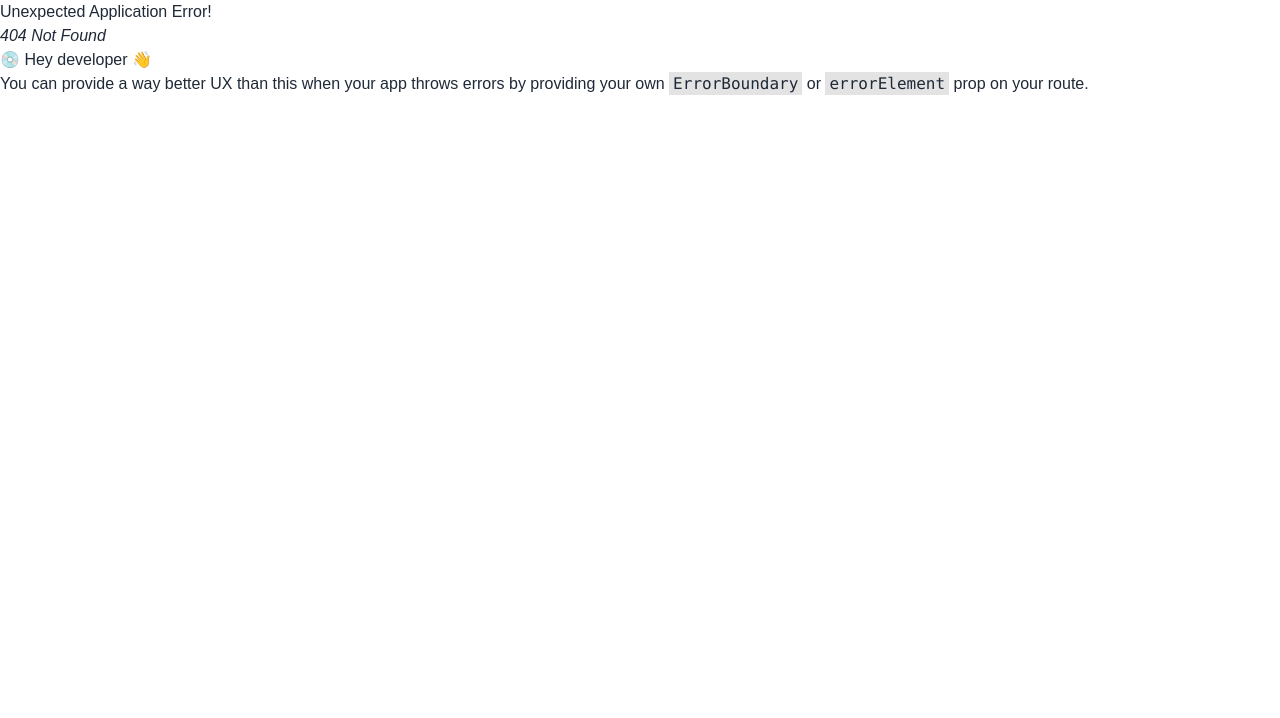
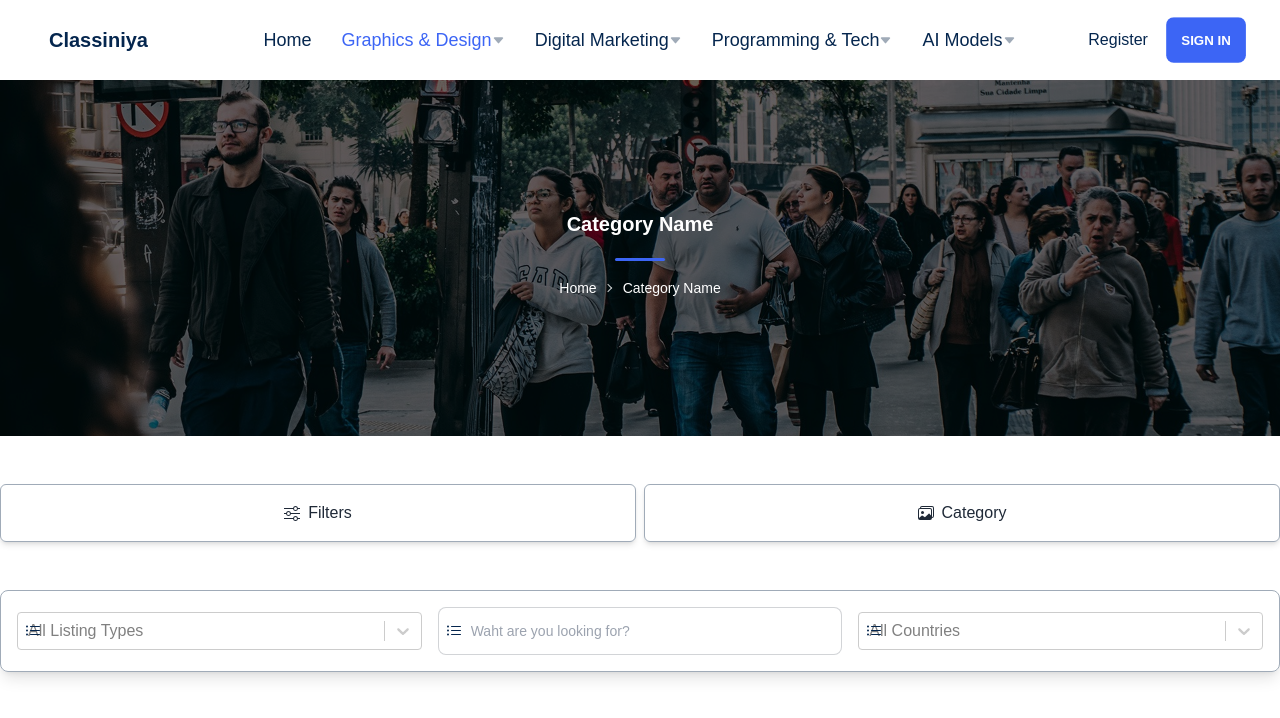
Before and after one commit to ahmmedrasel-dev/classiniya, a React (Create React App) app: page /graphics-design in a window 1280 px wide. Before the commit this address had no page. Shown: the top 718 px of the page. Built offline with nearby package versions, Linux system fonts and the light colour scheme.

Commit message:
update category page

```diff
--- /dev/null
+++ b/src/Pages/Category/Category.js
@@ -0,0 +1,14 @@
+import React from 'react';
+import CategoryFilter from '../../components/CategoryFilter/CategoryFilter';
+import CategoryHead from '../../components/CategoryHead/CategoryHead';
+
+const Category = () => {
+  return (
+    <main>
+      <CategoryHead></CategoryHead>
+      <CategoryFilter></CategoryFilter>
+    </main>
+  );
+};
+
+export default Category;
--- /dev/null
+++ b/src/components/CategoryFilter/CategoryFilter.js
@@ -0,0 +1,50 @@
+import React, { useState } from 'react';
+import { BsImages, BsListUl, BsSliders } from 'react-icons/bs';
+import location from '../SearchBox/selction_option/location';
+import Select from 'react-select';
+import './category_filter.css';
+
+const CategoryFilter = () => {
+  const [isClearable, setisClearable] = useState(true);
+  return (
+    <section className='py-12'>
+      <div className="w-full xl:max-w-screen-xl lg:max-w-screen-lg mx-auto">
+        <div className="flex justify-between gap-2">
+          <div className='shadow-md flex items-center gap-2 w-1/2 border p-4 rounded-md justify-center border-gray cursor-pointer'><span><BsSliders /></span><span>Filters</span></div>
+          <div className='flex items-center gap-2 w-1/2 border p-4 rounded-md justify-center border-gray cursor-pointer shadow-md'><span><BsImages /></span><span>Category</span></div>
+        </div>
+
+        <div className='border p-4 mt-12 rounded-lg border-gray shadow-lg'>
+          <div className='flex justify-between gap-4'>
+            <div className='flex items-center w-full relative'>
+              <span className='mr-2 absolute left-2 z-50'><BsListUl className='text-secondary' /></span>
+              <Select
+                isClearable={isClearable}
+                options={location}
+                placeholder="All Listing Types"
+                className="select-bordered w-full select_allcountries"
+              />
+            </div>
+
+            <div className='flex items-center w-full relative'>
+              <span className='mr-2 absolute left-2'><BsListUl className='text-secondary' /></span>
+              <input className='input input-bordered input-md w-full px-8' type="text" placeholder='Waht are you looking for?' />
+            </div>
+
+            <div className='flex items-center w-full relative'>
+              <span className='mr-2 absolute left-2 z-50'><BsListUl className='text-secondary' /></span>
+              <Select
+                isClearable={isClearable}
+                options={location}
+                placeholder="All Countries"
+                className="select_allcountries select-bordered w-full"
+              />
+            </div>
+          </div>
+        </div>
+      </div>
+    </section>
+  );
+};
+
+export default CategoryFilter;
--- /dev/null
+++ b/src/components/CategoryFilter/category_filter.css
@@ -0,0 +1,3 @@
+.sekect.css-1fdsijx-ValueContainer {
+	padding: 8px 32px;
+}
--- /dev/null
+++ b/src/components/CategoryHead/CategoryHead.js
@@ -0,0 +1,27 @@
+import React from 'react';
+import './category_head.css';
+import bg from '../../assets/images/category_head_bg.jpeg';
+
+const CategoryHead = () => {
+  return (
+    <section className='parallax_section'>
+      <div className='category_bg' style={{ backgroundImage: `url(${bg})` }}>
+        <div className='overlay'></div>
+        <div className='xl:max-w-screen-xl lg:max-w-screen-lg w-full mx-auto'>
+          <div className='text-center'>
+            <h1 className='text-white text-xl font-bold pb-8'>Category Name</h1>
+            <span className='separator py-8'></span>
+            <div className="text-sm breadcrumbs flex justify-center text-white">
+              <ul>
+                <li><a href='/' className='text-white'>Home</a></li>
+                <li><a href='/' className='text-white'>Category Name</a></li>
+              </ul>
+            </div>
+          </div>
+        </div>
+      </div>
+    </section>
+  );
+};
+
+export default CategoryHead;
--- /dev/null
+++ b/src/components/CategoryHead/category_head.css
@@ -0,0 +1,55 @@
+section {
+	position: relative;
+}
+section.parallax-section {
+	padding: 110px 0;
+	overflow: hidden;
+}
+
+.category_bg {
+	position: relative;
+	width: 100%;
+	height: 100%;
+	background-size: cover;
+	background-attachment: scroll;
+	background-position: center;
+	background-repeat: repeat;
+	background-origin: content-box;
+	padding: 130px 0;
+	z-index: 1;
+}
+.overlay {
+	position: absolute;
+	top: 0;
+	left: 0;
+	width: 100%;
+	height: 100%;
+	background: #000;
+	opacity: 0.6;
+	z-index: -1;
+}
+
+.breadcrumbs {
+	z-index: 2;
+}
+
+.breadcrumbs > ul > li + *:before {
+	opacity: 0.8;
+}
+
+.separator {
+	position: relative;
+}
+
+.separator:before {
+	content: "";
+	position: absolute;
+	left: 50%;
+	top: -12px;
+	height: 3px;
+	width: 50px;
+	transform: translateX(-50%);
+	border-radius: 3px;
+	z-index: 2;
+	background-color: var(--primary);
+}
--- a/src/components/Navlinks/Navlinks.js
+++ b/src/components/Navlinks/Navlinks.js
@@ -6,7 +6,7 @@ const Navlinks = () => {
   return (
     <>
       <li className='flex items-center'><NavLink to="/" className="lg:text-sm xl:text-lg text-secondary">Home </NavLink></li>
-      <li className='flex items-center'><NavLink to="/graphics-desing" className="lg:text-sm xl:text-lg text-secondary">Graphics &  Design</NavLink><BsFillCaretDownFill className='text-gray text-[13px]' /></li>
+      <li className='flex items-center'><NavLink to="/graphics-design" className="lg:text-sm xl:text-lg text-secondary">Graphics &  Design</NavLink><BsFillCaretDownFill className='text-gray text-[13px]' /></li>
       <li className='flex items-center'><NavLink to="/digital-marketing" className="lg:text-sm xl:text-lg text-secondary">Digital Marketing</NavLink><BsFillCaretDownFill className='text-gray text-[13px]' /></li>
       <li className='flex items-center'><NavLink to="/programming-tech" className="lg:text-sm xl:text-lg text-secondary">Programming & Tech</NavLink><BsFillCaretDownFill className='text-gray text-[13px]' /></li>
       <li className='flex items-center'><NavLink to="/ai-models" className="lg:text-sm xl:text-lg text-secondary">AI Models</NavLink><BsFillCaretDownFill className='text-gray text-[13px]' /></li>
--- a/src/components/SearchBox/SearchBox.js
+++ b/src/components/SearchBox/SearchBox.js
@@ -18,7 +18,7 @@ const SearchBox = () => {
 
           <div className='lg:flex flex:none'>
             <div className='location flex items-center'>
-              <span className='mr-2'><GrLocation /></span>
+              <span className='mr-2'><GrLocation className='text-secondary' /></span>
               <Select
                 isClearable={isClearable}
                 options={location}
```
Also changed, not shown: src/Routes/Routes.js (+6 -1 lines), src/assets/images/category_head_bg.jpeg (added).
